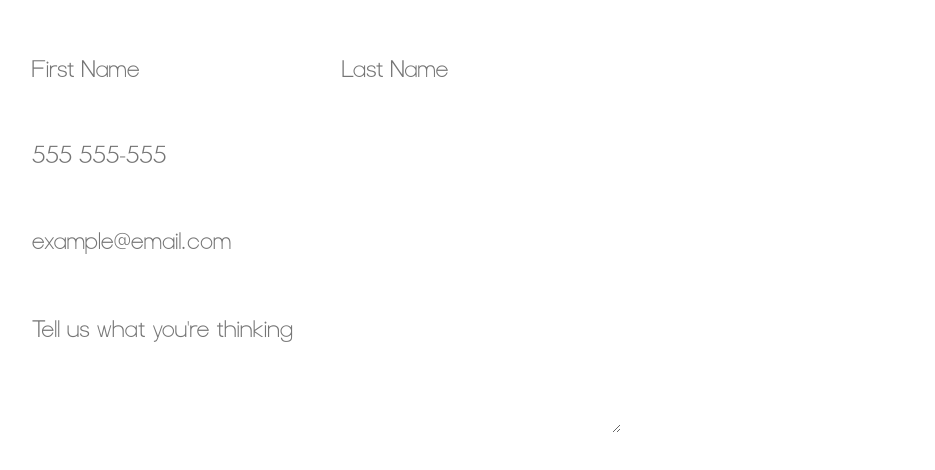
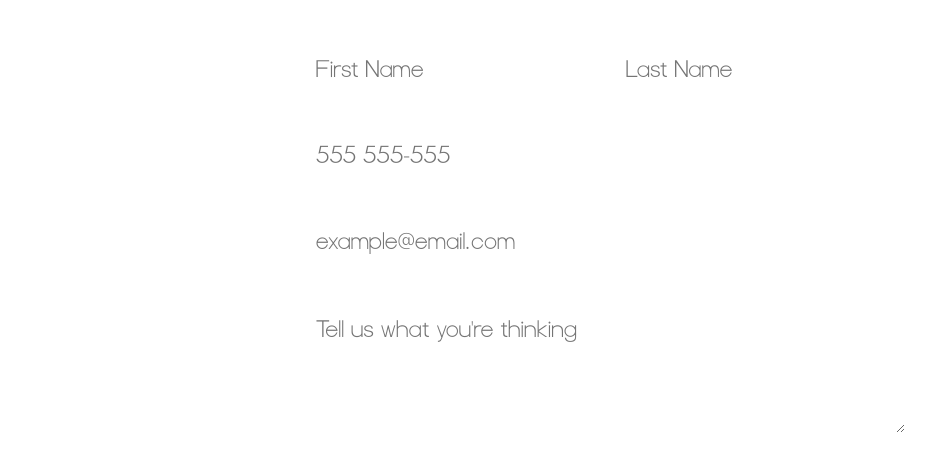
Before and after one commit to SecondSE/LP, a Next.js app: page /components/contact/Form in a window 1280 px wide. Shown: the top 470 px of the page, without its empty margins (34-969 px from the left). Built offline with nearby package versions, Linux system fonts and the light colour scheme.

Commit message:
Changed styling for form component

```diff
--- a/pages/components/styles/Contact.styled.ts
+++ b/pages/components/styles/Contact.styled.ts
@@ -92,9 +92,17 @@ export const StyledForm = styled.form`
   }
   ${mq("tiny", "min")} {
     margin: 0 1rem;
+    width: 100%;
   }
+
+  ${mq("tablet", "min")} {
+    margin: 0 auto;
+    width: 90%;
+  }
+
   ${mq("custom1", "min")} {
-    margin: 0 3rem;
+    margin: 0 auto;
+    width: 600px;
   } ;
 `;
 export const StyledInputName = styled(StyledInput)`
```
